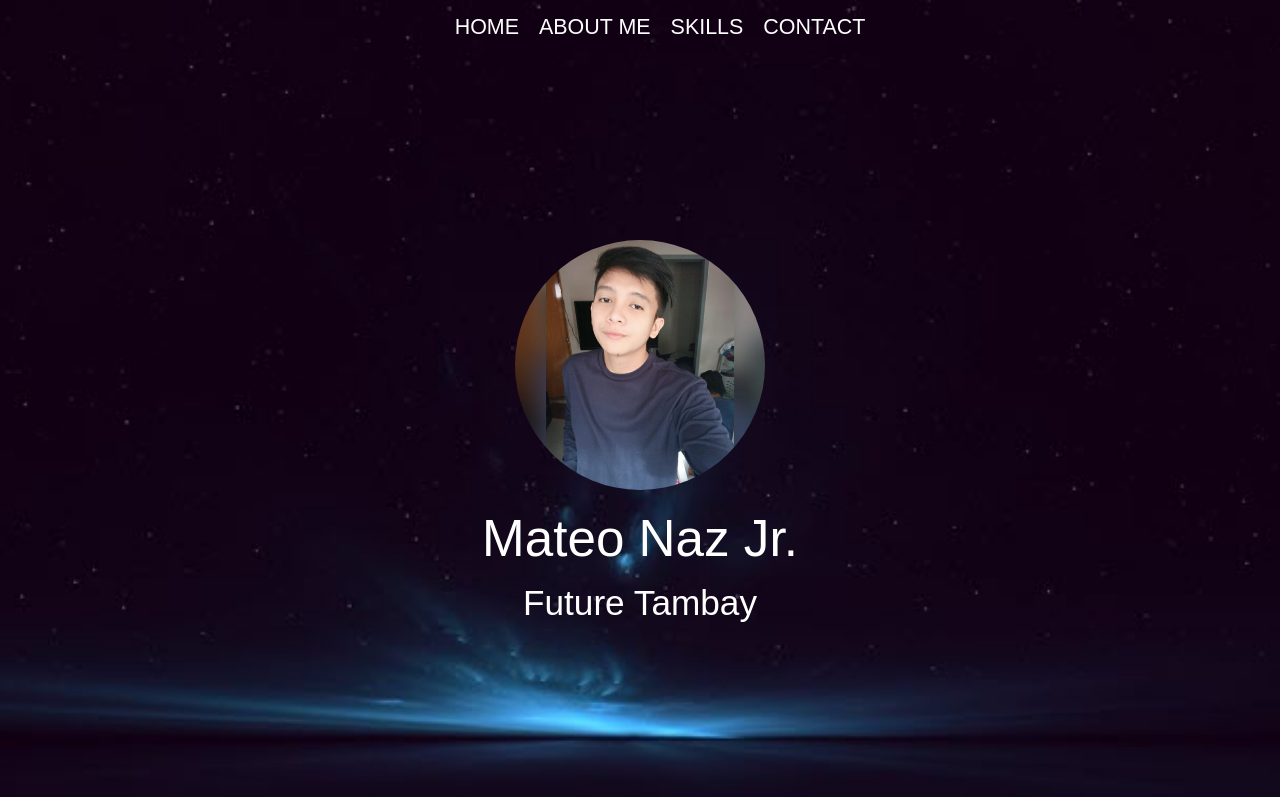
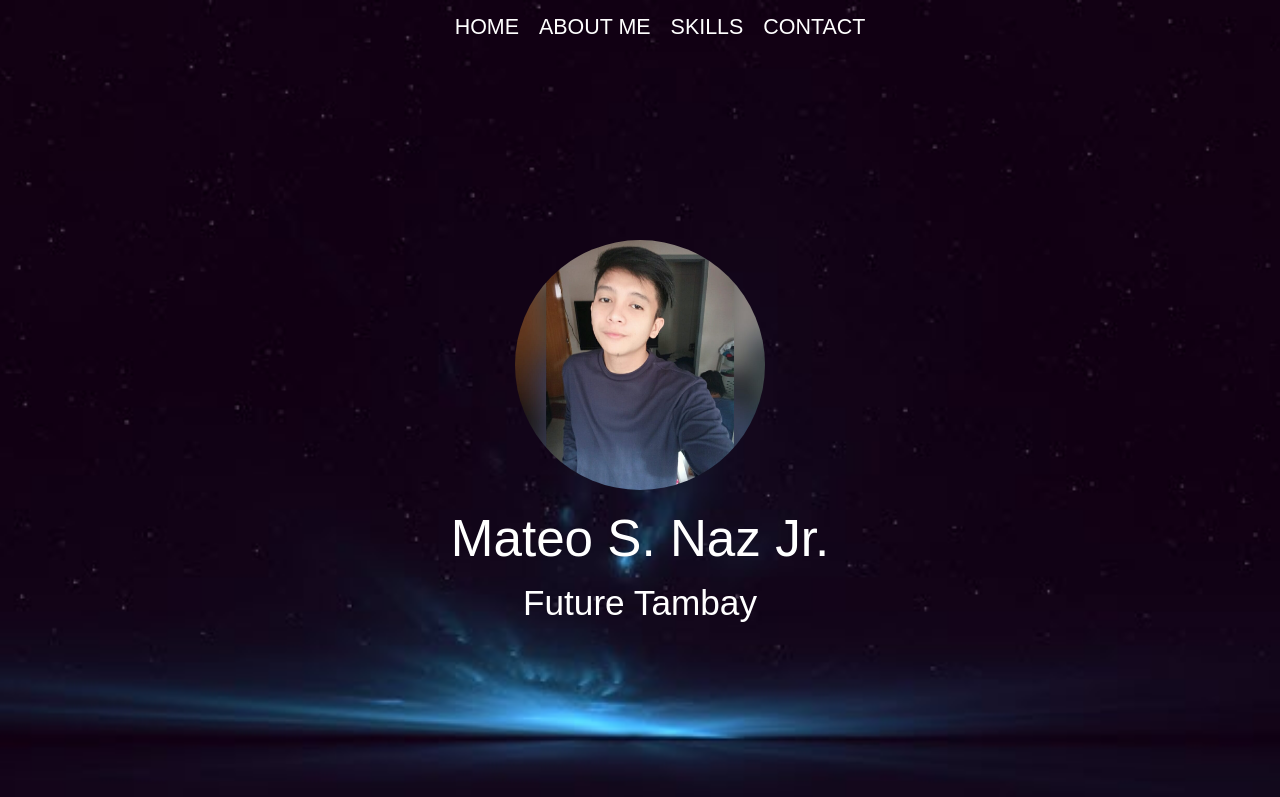
Before and after one commit to Mateo-11/Single-page-portfolio, a website: page dist/index.html in a window 1280 px wide. Shown: the top 797 px of the page. Drawn offline with Linux system fonts and the light colour scheme.

Commit message:
ewan kona

```diff
--- a/dist/index.html
+++ b/dist/index.html
@@ -19,7 +19,7 @@
                 </ul>
                 <div class="portfolio-profile">
                     <img alt="profile-pic" src="img/me.jpg">
-                    <h1>Mateo Naz Jr.</h1>
+                    <h1>Mateo S. Naz Jr.</h1>
                     <h2>Future Tambay</h2>
                 </div>
             </div>
```
